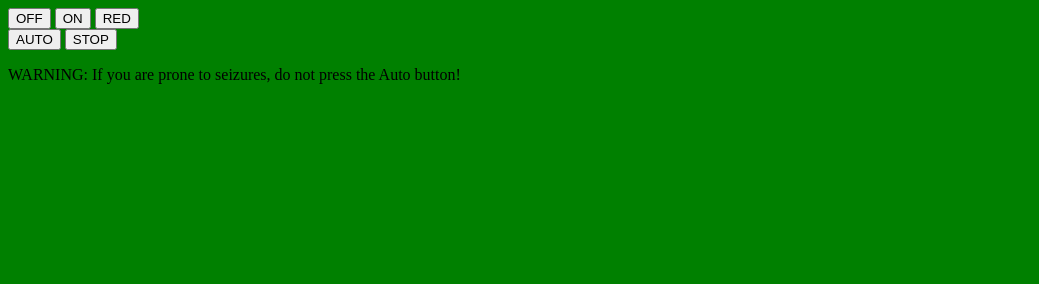
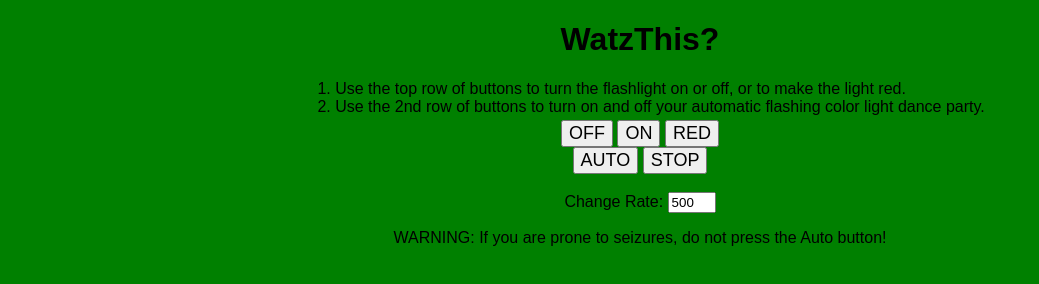
Before and after one commit to GFore/ed2go-MobileAppCourse, a plain HTML site: page index.html in a window 1280 px wide. Both pictures are taken after a click on the button "AUTO". Shown: the whole page, without its empty margins (0-1039 px from the left). Drawn offline with Linux system fonts and the light colour scheme.

Commit message:
adds styles file and rate input

```diff
--- a/index.html
+++ b/index.html
@@ -6,6 +6,9 @@
     <meta name="MobileOptimized" content="320">
     <meta name="viewport" content="width=device-width, initial-scale=1.0">
     <meta http-equiv="X-UA-Compatible" content="ie=edge">
+    <meta name="apple-mobile-web-app-capable" content="yes">
+    <meta name="apple-mobile-web-app-status-bar-style" content="black">
+    <link rel="stylesheet" href="styles.css">
     <script>
         const light = ['black', 'white', 'red', 'dodgerblue', 'goldenrod', 'green'];
         let color = 0;
@@ -20,6 +23,16 @@
 
         function autoFlip() {
             document.body.style.backgroundColor = light[color];
+            if (color === 0) {
+                document.body.style.color = "white";
+                let buttons = document.getElementsByClassName("bigButton");
+                [...buttons].forEach(button => button.style.color = "black");
+            } else {
+                document.body.style.color = "black";
+                let buttons = document.getElementsByClassName("bigButton");
+                [...buttons].forEach(button => button.style.color = "black");
+            }
+
             if (color < light.length-1) {
                 color++;
             } else {
@@ -28,10 +41,10 @@
             t = setTimeout("autoFlip()", speed);
         }
 
-        function doAutoFlip(changeSpeed) {
+        function doAutoFlip() {
             if (!flipping) {
                 flipping = 1;
-                speed = changeSpeed;
+                speed = Number(document.getElementById('rate').value);;
                 autoFlip();
             }
         }
@@ -45,6 +58,13 @@
     <title>WatzThis?</title>
 </head>
 <body>
+    <h1>WatzThis?</h1>
+    <div id="directions">
+        <ol>
+            <li>Use the top row of buttons to turn the flashlight on or off, or to make the light red.</li>
+            <li>Use the 2nd row of buttons to turn on and off your automatic flashing color light dance party.</li>
+        </ol>
+    </div>
     <div class="container">
         <div class="flashlight">
             <input type="button" id="OFF" class="bigButton" value="OFF" onclick="flip(0);">
@@ -52,8 +72,11 @@
             <input type="button" id="RED" class="bigButton" value="RED" onclick="flip(2);">
         </div>
         <div class="danceparty">
-            <input type="button" id="AUTO" class="bigButton" value="AUTO" onclick="doAutoFlip(500);">
-            <input type="button" id="STOP" class="bigButton" value="STOP" onclick="stopFlip();">
+            <input type="button" id="AUTO" class="bigButton" value="AUTO" onclick="doAutoFlip();">
+            <input type="button" id="STOP" class="bigButton" value="STOP" onclick="stopFlip();"><br><br>
+            <label for="rate">
+                Change Rate: <input type="number" id="rate" value="500" style="width: 40px">
+            </label>
         </div>
         <p class="warning">WARNING: If you are prone to seizures, do not press the Auto button!</p>
     </div>
--- /dev/null
+++ b/styles.css
@@ -0,0 +1,22 @@
+body {
+    font-family: arial, helvetica;
+    text-align: center;
+}
+
+#container {
+
+}
+
+#directions, #flashlight, #danceparty {
+    margin:4px;
+}
+
+ol {
+    display: inline-block;
+    margin: 0 auto;
+    text-align:left;
+}
+
+.bigButton {
+    font-size:18px;
+}
```
